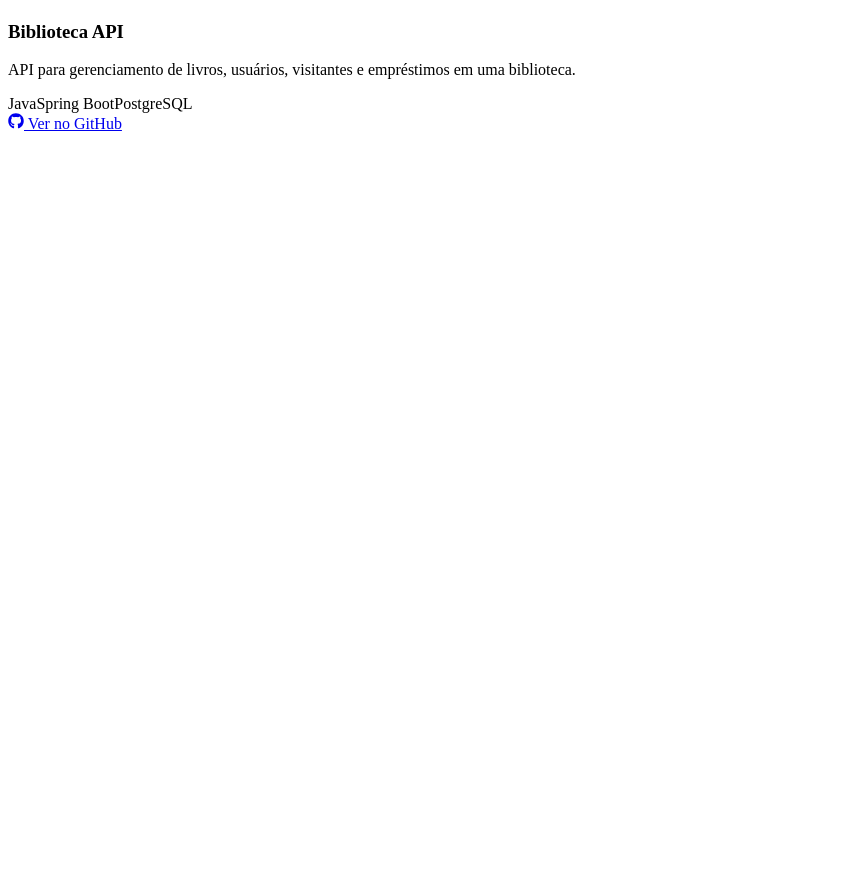
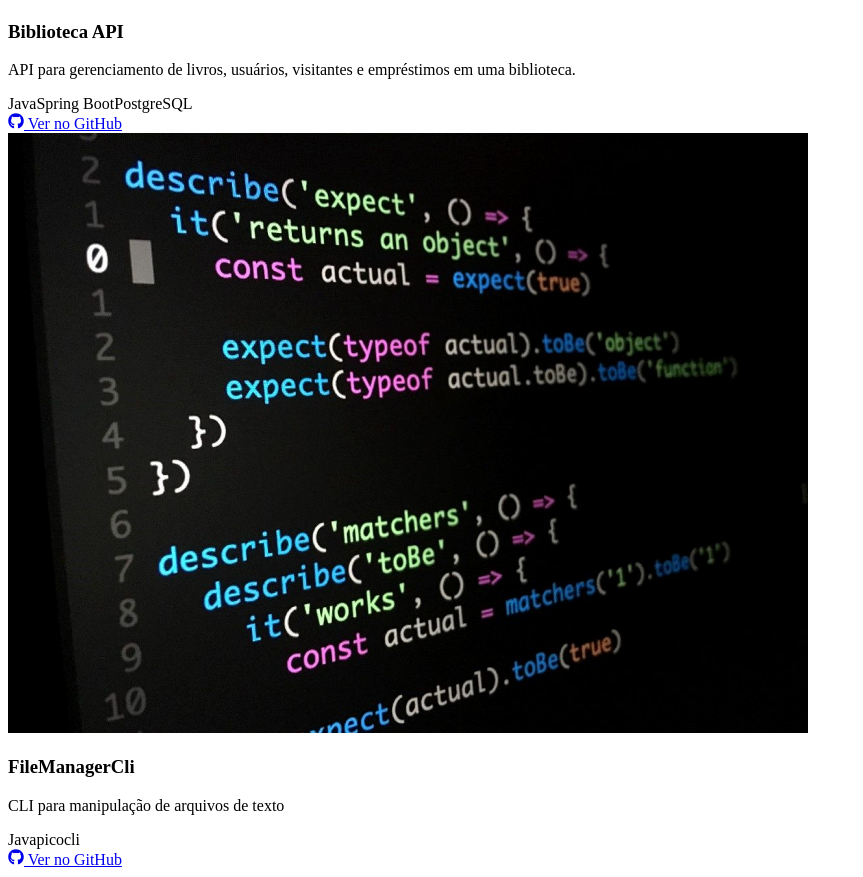
Before and after one commit to MiguelFazioAssuncao/portfolio, a Next.js app: page /Projects in a window 1280 px wide. Shown: the part 4346-5223 px from the top of the page, without its empty margins (0-863 px from the left). Before the commit the page ends 4487 px from the top, so only its background shows below. Built offline with nearby package versions, Linux system fonts and the light colour scheme.

Commit message:
feat: adicionando mais um projeto

```diff
--- a/src/pages/Projects.tsx
+++ b/src/pages/Projects.tsx
@@ -10,6 +10,7 @@ import melodifyImage from "@/assets/melodify.png";
 import tutoriaImage from "@/assets/tutoria.jpg";
 import onibus from "@/assets/onibus.jpg";
 import biblioteca from "@/assets/biblioteca.png";
+import cli from "@/assets/cli.png";
 
 const projects = [
   {
@@ -59,7 +60,14 @@ const projects = [
       "API para gerenciamento de livros, usuários, visitantes e empréstimos em uma biblioteca.",
     repo: "https://github.com/MiguelFazioAssuncao/biblioteca.git",
     tech: ["Java", "Spring Boot", "PostgreSQL"],
-  }
+  },
+  {
+    title: "FileManagerCli",
+    image: cli,
+    description: "CLI para manipulação de arquivos de texto",
+    repo: "https://github.com/MiguelFazioAssuncao/FileManagerCli.git",
+    tech: ["Java", "picocli"],
+  },
 ];
 
 const Projects = () => {
@@ -98,7 +106,9 @@ const Projects = () => {
                 <h3 className="text-2xl font-semibold text-[#3d9df3] mb-3">
                   {project.title}
                 </h3>
-                <p className="text-gray-300 text-sm mb-4">{project.description}</p>
+                <p className="text-gray-300 text-sm mb-4">
+                  {project.description}
+                </p>
                 <div className="flex flex-wrap justify-center gap-2 mb-4">
                   {project.tech.map((tech, i) => (
                     <span
```
Also changed, not shown: src/assets/cli.png (added).
